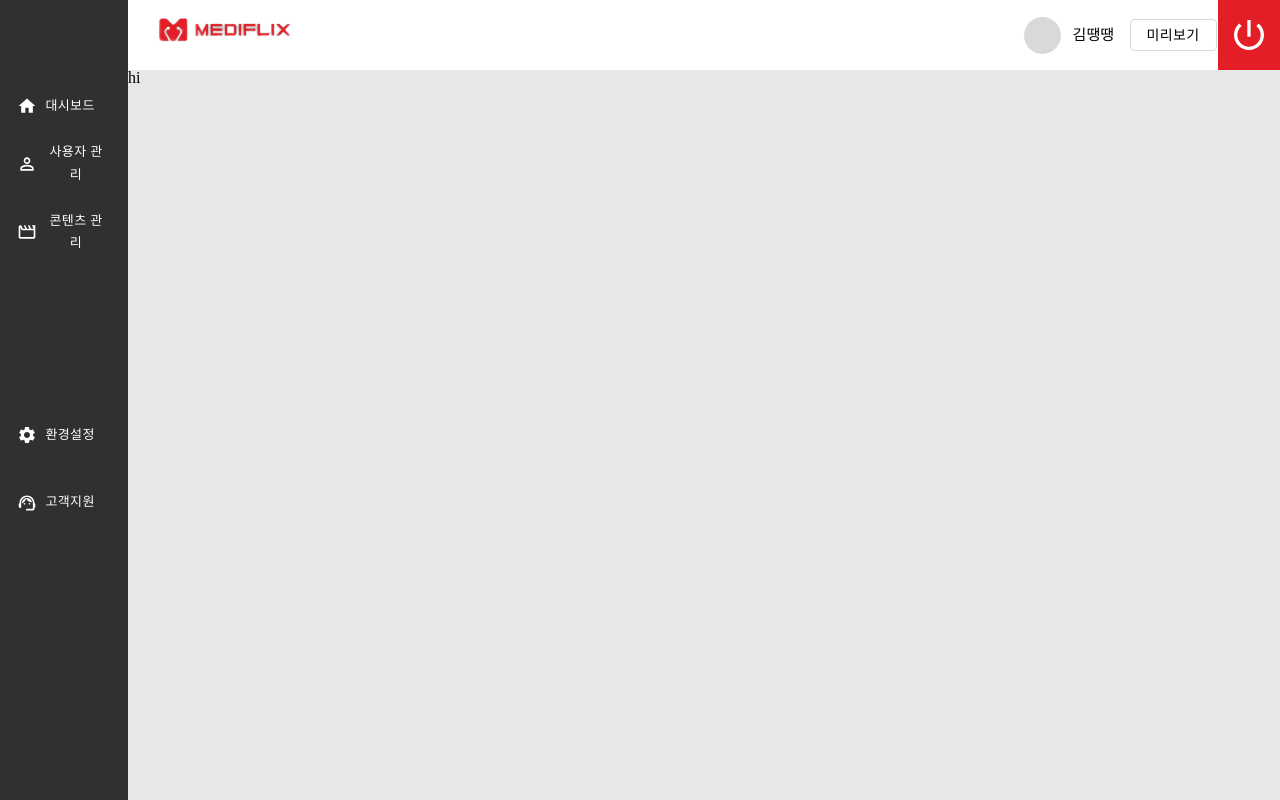
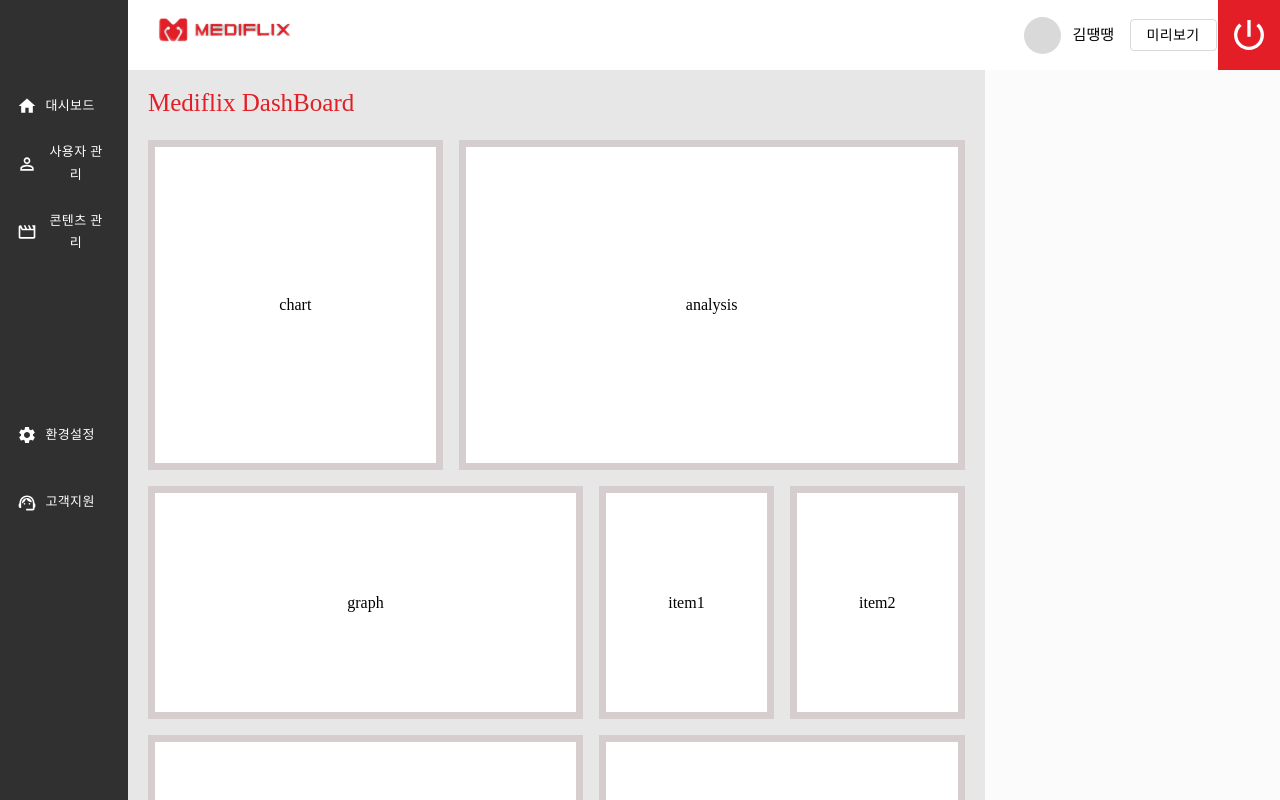
Before and after one commit to MEDIFLIX/ST_FE, a React (Create React App) app in the folder st_fe/: page /main in a window 1280 px wide. Shown: the top 800 px of the page. Built offline with nearby package versions, Linux system fonts and the light colour scheme; a web font is replaced by a local one.

Commit message:
feat : grid 배치 완료

```diff
--- a/st_fe/src/pages/MainPage/MainPage.tsx
+++ b/st_fe/src/pages/MainPage/MainPage.tsx
@@ -4,19 +4,90 @@ import SideBar from '../../components/SideBar';
 
 const MainContainer = styled.div`
   width: 100vw;
-  height: 100vh;
+  height: 954px;
   background-color: white;
   position: relative;
 `;
 
 const ContentContainer = styled.div`
   position: absolute;
+  display: flex;
   top: 70px;
   left: 10vw;
   width: 90vw;
-  height: calc(100vh - 70px);
+  background-color: #e7e7e7;
+  height: 100%;
+`;
 
-  background-color: #e7e7e7;
+const DashContainer = styled.section`
+  flex: 2.9;
+  height: 100%;
+`;
+
+const MemoContainer = styled.section`
+  flex: 1;
+  height: 100%;
+  background-color: #fbfbfb;
+`;
+
+const Title = styled.div`
+  color: #e31e26;
+  font-size: 25px;
+  margin-top: 20px;
+  margin-left: 20px;
+  height: 50px;
+`;
+
+// type ContentBoxProps = {
+//   width: string;
+//   height: string;
+// };
+
+const ContentBox = styled.div`
+  background-color: #ffffff;
+  border: 7px solid #d6cece;
+  display: flex;
+  justify-content: center;
+  align-items: center;
+`;
+
+const ContentGridBox = styled.div`
+  display: grid;
+  position: relative;
+  height: calc(100% - 96px);
+  margin-left: 20px;
+  margin-right: 20px;
+  margin-bottom: 26px;
+  grid-gap: 16px;
+
+  grid-template-areas:
+    'chart chart analysis analysis analysis'
+    'graph graph graph item1 item2'
+    'weekContent weekContent weekContent diagram diagram';
+
+  grid-template-rows: 330px 233px 226px;
+
+  .grid-chart {
+    grid-area: chart;
+  }
+  .grid-analysis {
+    grid-area: analysis;
+  }
+  .grid-graph {
+    grid-area: graph;
+  }
+  .grid-item1 {
+    grid-area: item1;
+  }
+  .grid-item2 {
+    grid-area: item2;
+  }
+  .grid-content {
+    grid-area: weekContent;
+  }
+  .grid-diagram {
+    grid-area: diagram;
+  }
 `;
 
 const MainPage = () => {
@@ -25,7 +96,19 @@ const MainPage = () => {
       <NavBar />
       <SideBar />
       <ContentContainer>
-        <div>hi</div>
+        <DashContainer>
+          <Title>Mediflix DashBoard</Title>
+          <ContentGridBox>
+            <ContentBox className={'grid-chart'}>chart</ContentBox>
+            <ContentBox className={'grid-analysis'}>analysis</ContentBox>
+            <ContentBox className={'grid-graph'}>graph</ContentBox>
+            <ContentBox className={'grid-item1'}>item1</ContentBox>
+            <ContentBox className={'grid-item2'}>item2</ContentBox>
+            <ContentBox className={'grid-content'}>content</ContentBox>
+            <ContentBox className={'grid-diagram'}>diagram</ContentBox>
+          </ContentGridBox>
+        </DashContainer>
+        <MemoContainer></MemoContainer>
       </ContentContainer>
     </MainContainer>
   );
```
